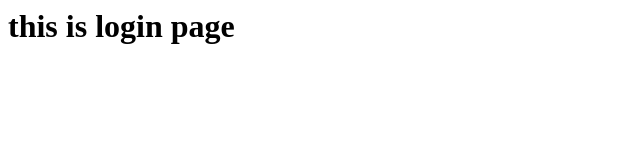
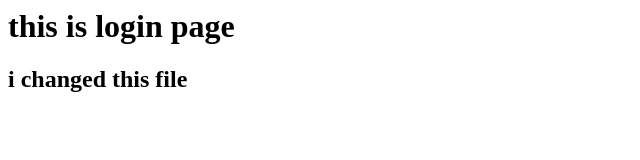
Before and after one commit to fasilkambran/classmate, a plain HTML site: page login.html in a window 1280 px wide. Shown: the whole page, without its empty margins (0-640 px from the left). Drawn offline with Linux system fonts and the light colour scheme.

Commit message:
Added a line in login file

```diff
--- a/login.html
+++ b/login.html
@@ -3,4 +3,5 @@
     <body>
         <h1>this is login page</h1>
     </body>
+    <h2>i changed this file</h2>
 </html>
```
